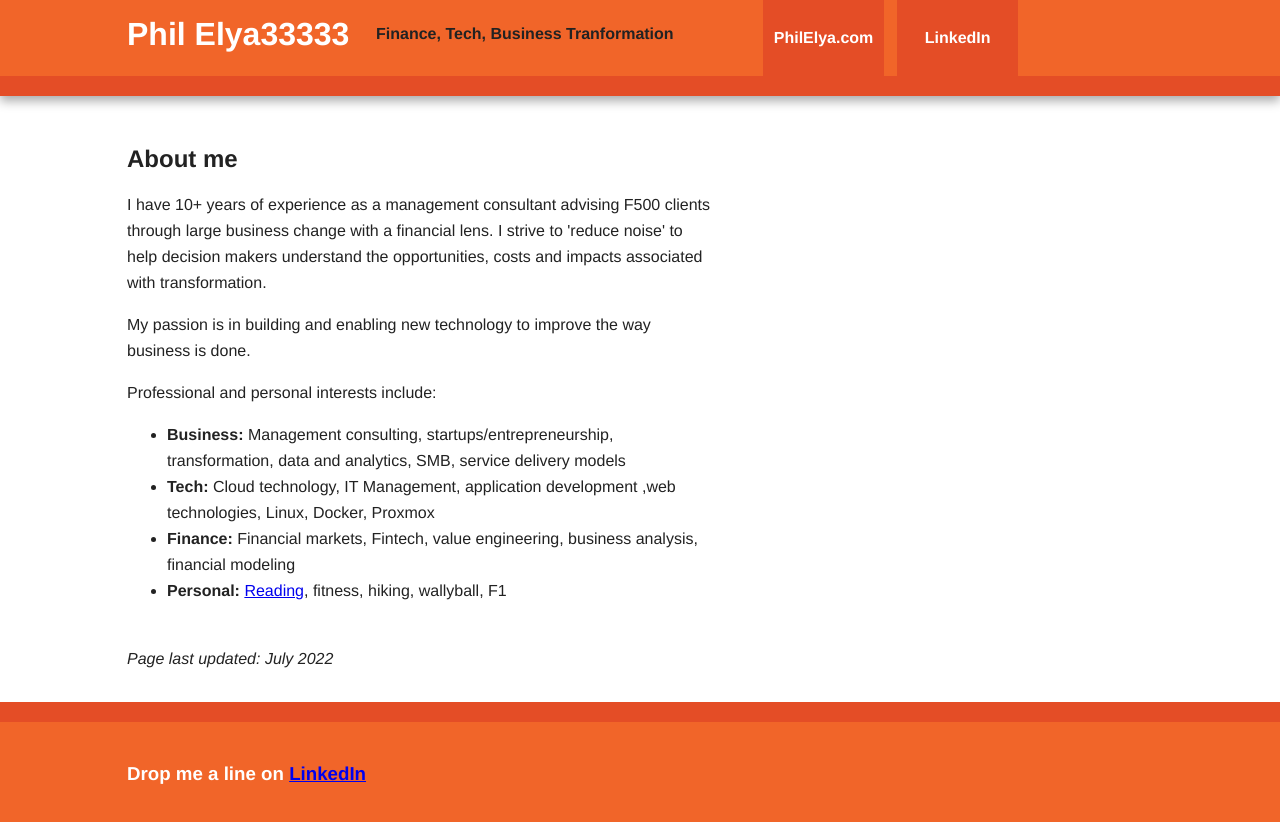
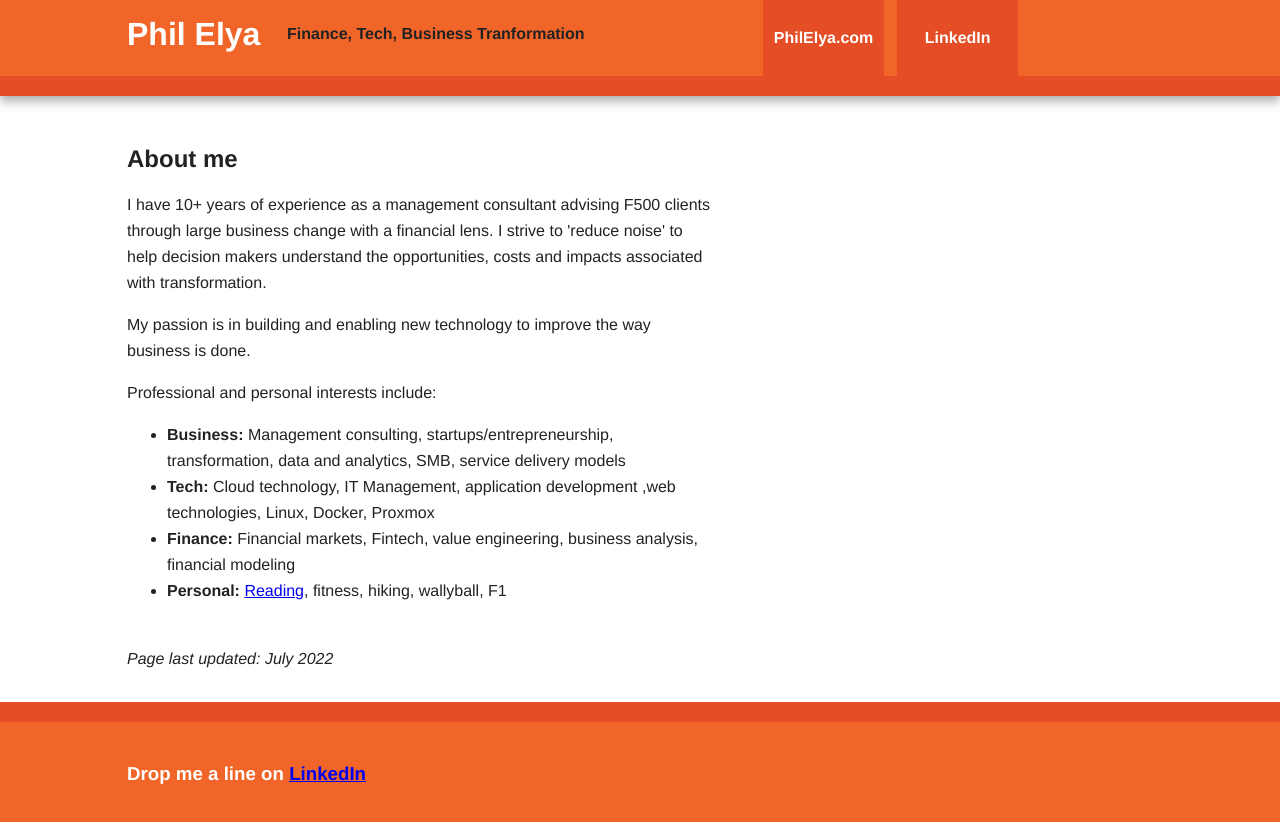
Before and after one commit to PhilElya/philelya.github.io, a plain HTML site: page index.html in a window 1280 px wide. Drawn offline with nearby package versions, Linux system fonts and the light colour scheme.

Commit message:
Update index.html

```diff
--- a/index.html
+++ b/index.html
@@ -34,7 +34,7 @@
 
         <div class="header-container">
             <header class="wrapper clearfix">
-                <h1 class="title">Phil Elya33333</h1>
+                <h1 class="title">Phil Elya</h1>
                 <nav>
                     <ul>
                         <li><a href="#">PhilElya.com</a></li>
```
